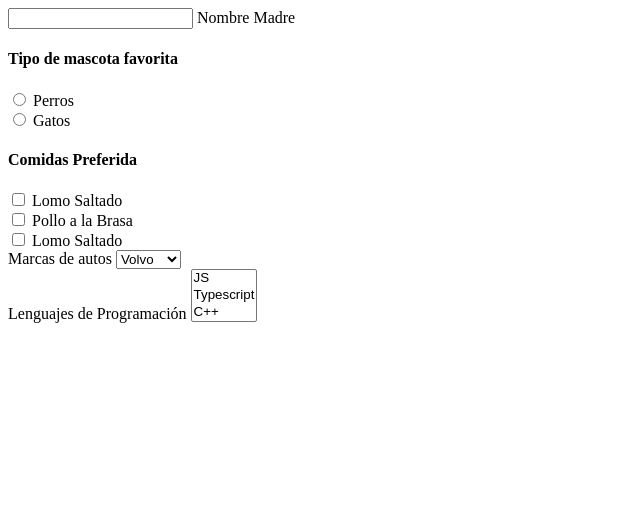
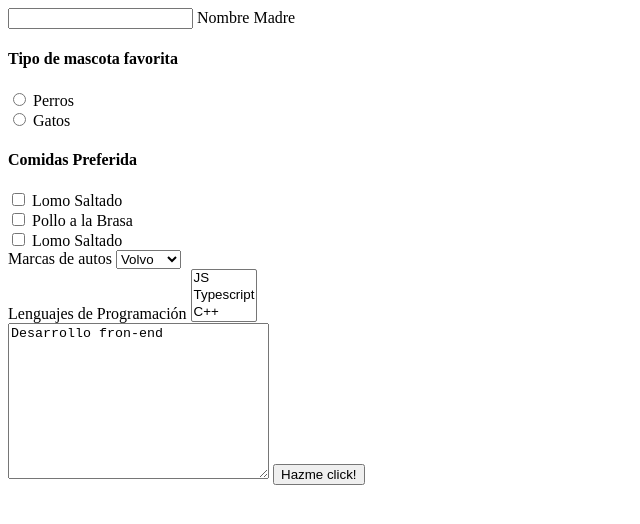
Before and after one commit to EmilBoris/repositorio, a plain HTML site: page semana1/dia4/formulario-tarea.html in a window 1280 px wide. Shown: the whole page, without its empty margins (0-640 px from the left). Drawn offline with Linux system fonts and the light colour scheme.

Commit message:
textarea

```diff
--- a/semana1/dia4/formulario-tarea.html
+++ b/semana1/dia4/formulario-tarea.html
@@ -47,7 +47,6 @@
           </div>
         </div>
 
-
         <div>
           <label for="autos">Marcas de autos</label>
           <select name="autos" id="coches">
@@ -64,14 +63,12 @@
             <option value="typescript">Typescript</option>
             <option value="c++">C++</option>
           </select>
-
         </div>
 
         <div>
-
-
+          <textarea name="mensaje" id="mensaje" cols="30" rows="10">Desarrollo fron-end</textarea>
+          <button type="button" onclick="alert('HOLA COMPA')">Hazme click!</button>
         </div>
-
       </form>
     </main>
   </body>
```
Lines whose indentation alone changed are shown as unchanged.
